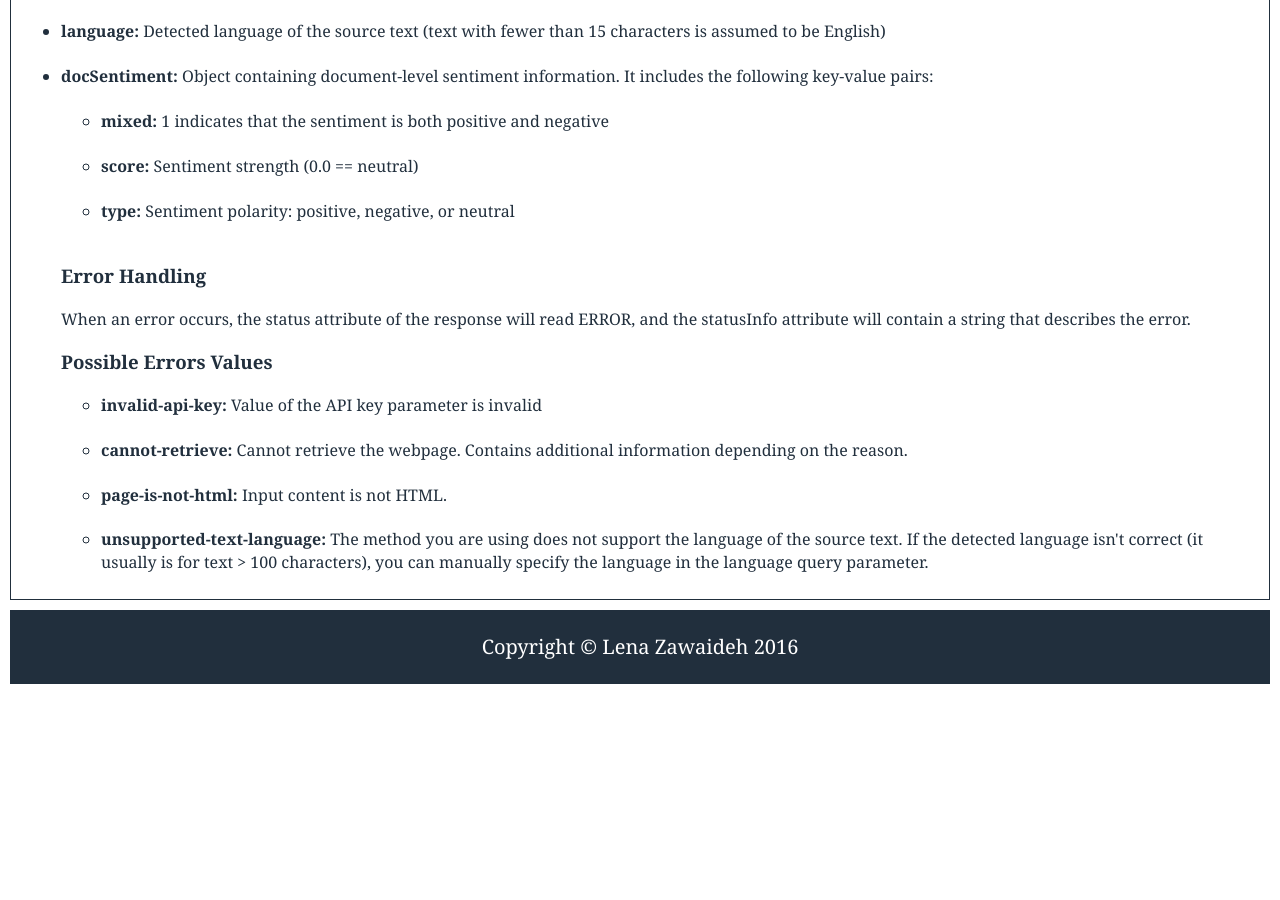
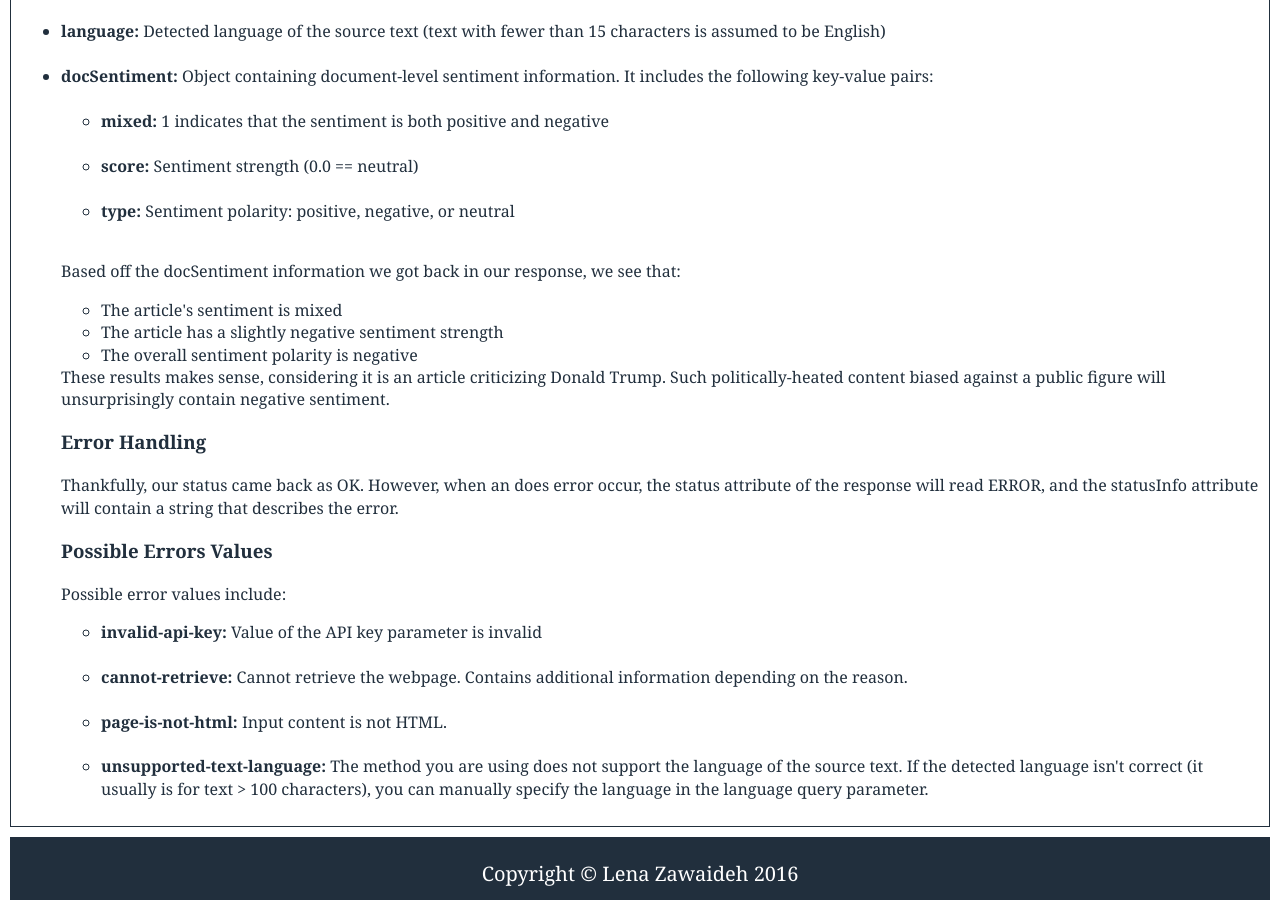
Before and after one commit to lenaz/How-To-Guide, a Jekyll site: the page built from response.html, in a window 1280 px wide and 900 px high, scrolled down 779 px. Built offline with Jekyll 4.4.1, drawn with Linux system fonts in a browser that asks for light colours; Markdown is read by kramdown in place of the engine named in the settings; before the commit the page ends 1473 px from its top, so only the background shows below that.

Commit message:
Update response.html

```diff
--- a/response.html
+++ b/response.html
@@ -31,9 +31,19 @@ layout: default
 </ul>
   <br>
 
+  <p>Based off the docSentiment information we got back in our response, we see that:
+    <ul>
+    <li>The article's sentiment is mixed</li>
+      <li>The article has a slightly negative sentiment strength</li>
+      <li>The overall sentiment polarity is negative</li>
+  </ul>
+  These results makes sense, considering it is an article criticizing Donald Trump. Such politically-heated content biased against a public figure will unsurprisingly contain negative sentiment.
+  </p>
+
 <h3>Error Handling</h3>
-<p>When an error occurs, the status attribute of the response will read ERROR, and the statusInfo attribute will contain a string that describes the error.</p>
+<p>Thankfully, our status came back as OK. However, when an does error occur, the status attribute of the response will read ERROR, and the statusInfo attribute will contain a string that describes the error.</p>
 <h3>Possible Errors Values</h3>
+  <p>Possible error values include:</p>
 <ul>
 <li><strong>invalid-api-key:</strong> Value of the  API key parameter is invalid</li>
 <br>
```
